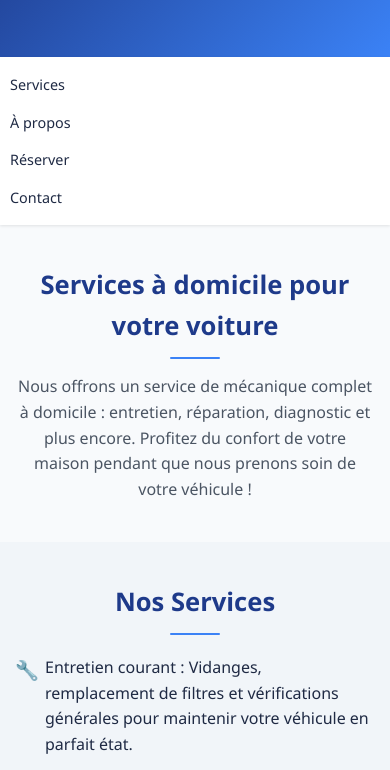
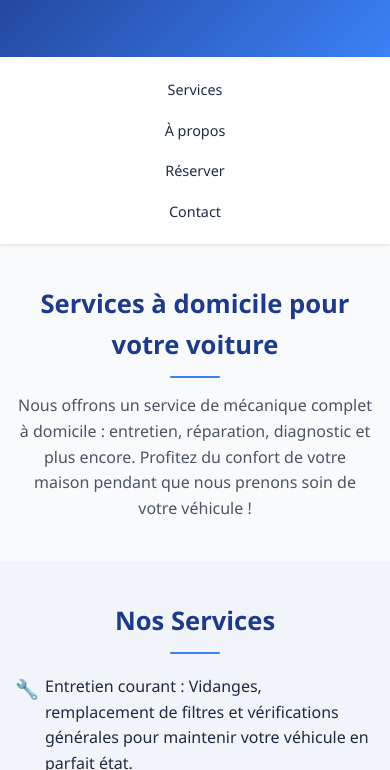
Before and after one commit to Monautomecanique/.com, a plain HTML site: page index.html in a window 390 px wide. Shown: the part 109-879 px from the top of the page. Drawn offline with Linux system fonts and the light colour scheme.

Commit message:
Update index.html

```diff
--- a/index.html
+++ b/index.html
@@ -42,18 +42,21 @@
     /* Navigation */
     nav {
       background-color: #ffffff;
-      padding: 15px 0;
+      padding: 20px 0;
       position: sticky;
       top: 0;
       z-index: 1000;
       box-shadow: 0 1px 3px rgba(0, 0, 0, 0.1);
+      display: flex;
+      justify-content: center;
     }
 
     nav ul {
       display: flex;
+      flex-direction: column; /* Alignement vertical */
       list-style: none;
-      justify-content: center;
-      gap: 30px;
+      align-items: center; /* Centrage horizontal */
+      gap: 15px; /* Espacement entre les liens */
     }
 
     nav a {
@@ -61,15 +64,17 @@
       color: #1f2a44;
       font-weight: 500;
       font-size: 1rem;
-      padding: 8px 12px;
+      padding: 8px 20px;
       border-radius: 4px;
       transition: color 0.3s ease, background-color 0.3s ease, transform 0.3s ease;
+      width: 150px; /* Largeur fixe pour un alignement uniforme */
+      text-align: center;
     }
 
     nav a:hover {
       color: #ffffff;
       background-color: #3b82f6;
-      transform: translateY(-2px);
+      transform: translateX(5px); /* Légère translation à droite au survol */
     }
 
     /* Sections */
@@ -270,8 +275,7 @@
     /* Responsive Design */
     @media (max-width: 768px) {
       header h1 { font-size: 2.2rem; }
-      nav ul { gap: 20px; }
-      nav a { font-size: 0.9rem; padding: 6px 10px; }
+      nav a { font-size: 0.9rem; padding: 6px 15px; width: 120px; }
       h2 { font-size: 1.8rem; }
       section { padding: 40px 15px; }
       form { padding: 20px; }
@@ -279,7 +283,7 @@
 
     @media (max-width: 480px) {
       header h1 { font-size: 1.8rem; }
-      nav ul { flex-direction: column; gap: 12px; }
+      nav a { font-size: 0.9rem; width: 100px; }
       h2 { font-size: 1.6rem; }
       form { padding: 15px; }
     }
```
